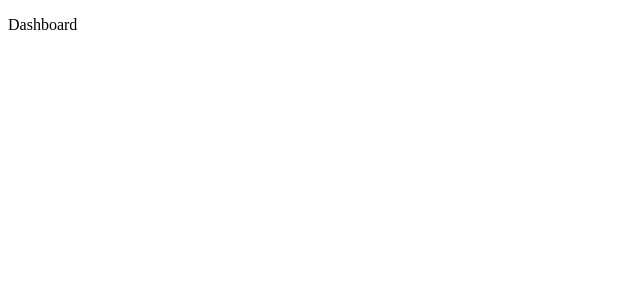
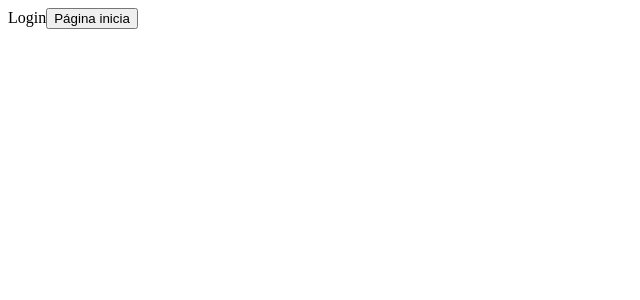
Before and after one commit to WalkerBrum/react-typescript, a React (Create React App) app: page /entrar in a window 1280 px wide. Before the commit this address led to /pagina-inicial. Shown: the top 300 px of the page, without its empty margins (0-640 px from the left). Built offline with nearby package versions, Linux system fonts and the light colour scheme.

Commit message:
feat: navigate between pages

```diff
--- a/src/app/pages/dashboard/Dashboard.tsx
+++ b/src/app/pages/dashboard/Dashboard.tsx
@@ -1,5 +1,10 @@
+import { Link } from 'react-router-dom';
+
 export const Dashboard = () => {
     return (
-        <p>Dashboard</p>
+        <div>
+            <p>Dashboard</p>
+            <Link to="/entrar">Login</Link>
+        </div>
     )
 }
--- a/src/app/pages/index.ts
+++ b/src/app/pages/index.ts
@@ -1 +1,2 @@
 export * from './dashboard/Dashboard';
+export * from './login/Login'
--- /dev/null
+++ b/src/app/pages/login/Login.tsx
@@ -0,0 +1,13 @@
+import { Link } from 'react-router-dom';
+
+export const Login = () => {
+
+    return (
+        <div>
+            Login
+            <Link to={'/pagina-inicial'}>
+                <button >Página inicia</button>
+            </Link>
+        </div>
+    )
+}
--- a/src/app/routes/index.tsx
+++ b/src/app/routes/index.tsx
@@ -1,6 +1,6 @@
 import { BrowserRouter, Routes as Switch, Route, Navigate } from "react-router-dom";
 
-import { Dashboard } from "../pages";
+import { Dashboard, Login } from "../pages";
 
 export const Routes = () => {
 
@@ -8,6 +8,7 @@ export const Routes = () => {
         <BrowserRouter>
             <Switch>
 
+                <Route path="/entrar" element={<Login />} />
                 <Route path="/pagina-inicial" element={<Dashboard />} />
 
                 <Route path="*" element={<Navigate to="/pagina-inicial" />} />
```
